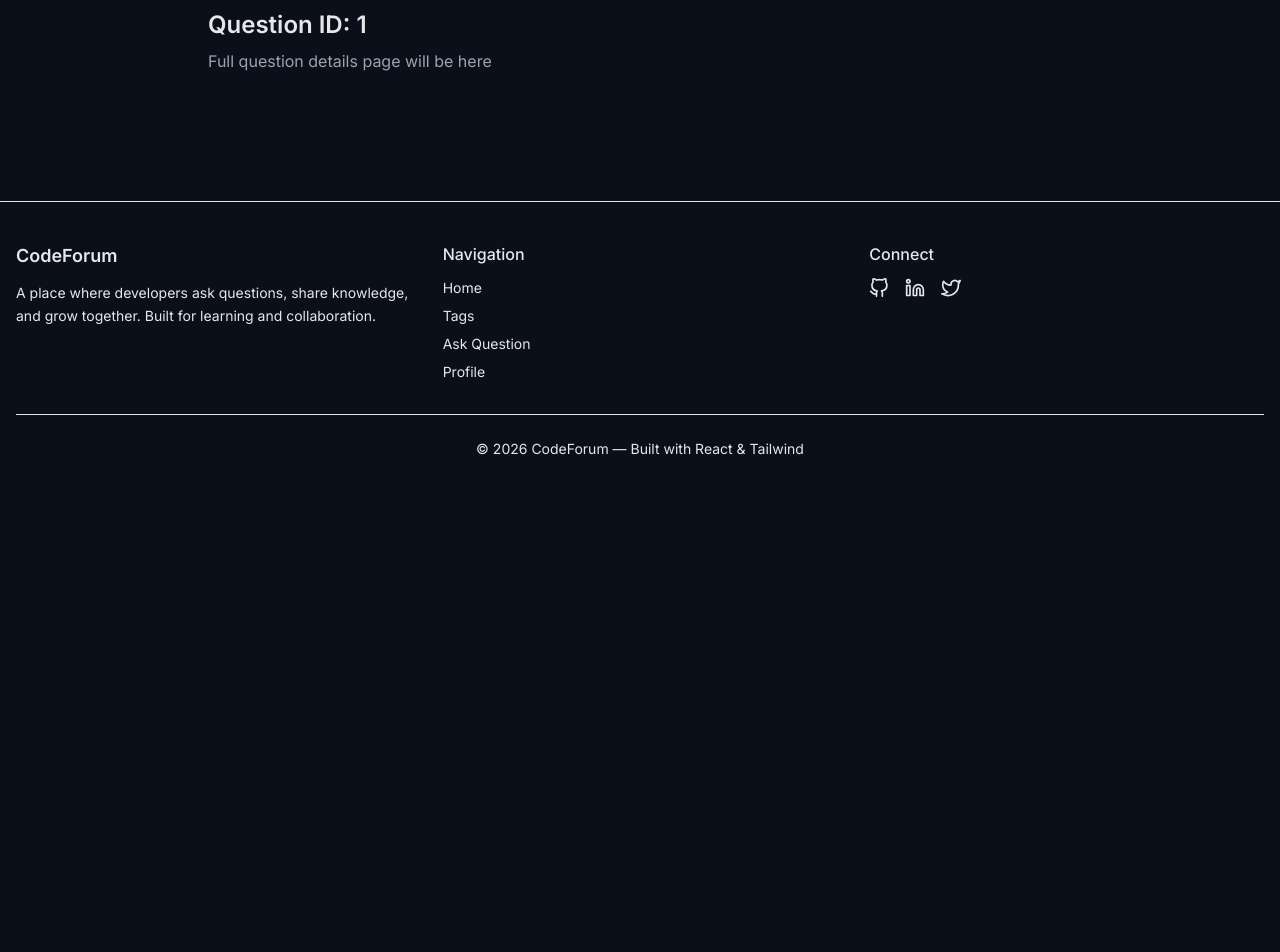
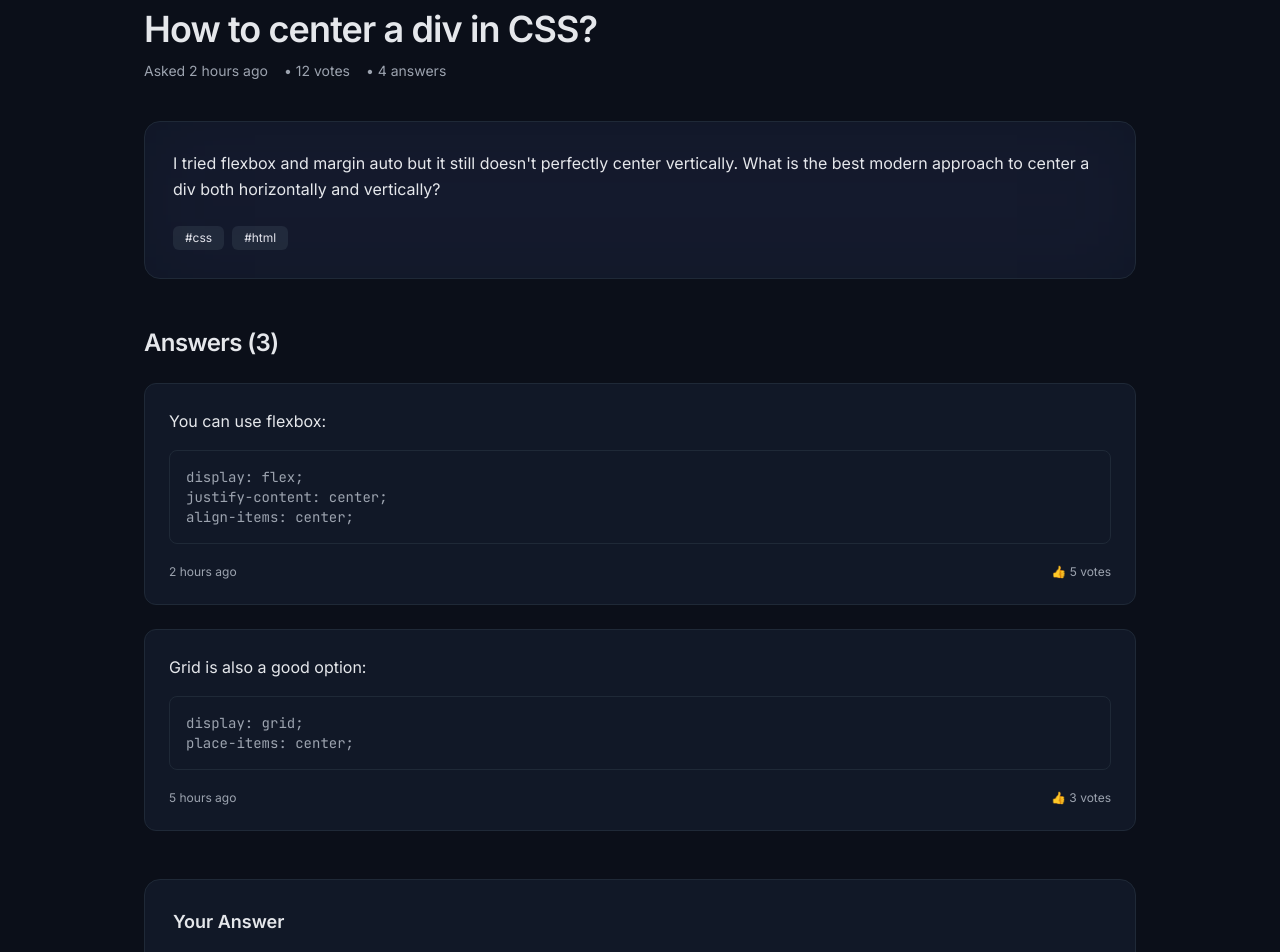
Before and after one commit to Deeproy007311/CodeForum, a React (Vite) app: page /question/1 in a window 1280 px wide. Shown: the part 120-1072 px from the top of the page. Before the commit the page ends 800 px from the top, so only its background shows below. Built offline with nearby package versions, Linux system fonts and the light colour scheme.

Commit message:
added question comment and answer

```diff
--- a/src/App.jsx
+++ b/src/App.jsx
@@ -3,8 +3,8 @@ import { Home } from "./pages/Home";
 import { AppLayout } from "./components/layout/AppLayout";
 import { Ask } from "./pages/Ask";
 import { Tags } from "./pages/Tags";
-import { QuestionDetails } from "./components/questions/QuestionDetails";
 import { TagDetails } from "./components/tags/TagDetails";
+import { QuestionDetails } from "./pages/QuestionDetails";
 
 const App = () => {
   const router = createBrowserRouter([
--- a/src/components/questions/QuestionDetails.jsx
+++ /dev/null
@@ -1,14 +0,0 @@
-import { useParams } from "react-router-dom";
-
-export const QuestionDetails = () => {
-  const { id } = useParams();
-
-  return (
-    <div className="max-w-4xl mx-auto px-4 py-16">
-      <h1 className="text-2xl font-semibold">Question ID: {id}</h1>
-      <p className="text-subtext mt-2">
-        Full question details page will be here
-      </p>
-    </div>
-  );
-};
--- /dev/null
+++ b/src/pages/QuestionDetails.jsx
@@ -0,0 +1,117 @@
+import { useParams } from "react-router-dom";
+
+export const QuestionDetails = () => {
+  const { id } = useParams();
+
+  return (
+    <div className="max-w-5xl mx-auto px-4 py-16">
+
+      {/* 🔥 HEADER */}
+      <div className="mb-10">
+        <h1 className="text-3xl md:text-4xl font-semibold leading-tight tracking-tight">
+          How to center a div in CSS?
+        </h1>
+
+        <div className="flex gap-4 text-sm text-subtext mt-3">
+          <span>Asked 2 hours ago</span>
+          <span>• 12 votes</span>
+          <span>• 4 answers</span>
+        </div>
+      </div>
+
+      {/* 🔥 QUESTION CARD */}
+      <div className="relative bg-panel border border-line rounded-2xl p-7 mb-12 overflow-hidden">
+
+        {/* Glow */}
+        <div className="absolute inset-0 opacity-30 pointer-events-none">
+          <div className="absolute inset-0 bg-accent/10 blur-2xl" />
+        </div>
+
+        <p className="relative text-base leading-relaxed text-textMain">
+          I tried flexbox and margin auto but it still doesn't perfectly center
+          vertically. What is the best modern approach to center a div both
+          horizontally and vertically?
+        </p>
+
+        {/* Tags */}
+        <div className="flex flex-wrap gap-2 mt-6">
+          <span className="bg-soft px-3 py-1 rounded-md text-xs hover:bg-accent/20 transition">
+            #css
+          </span>
+          <span className="bg-soft px-3 py-1 rounded-md text-xs hover:bg-accent/20 transition">
+            #html
+          </span>
+        </div>
+      </div>
+
+      {/* 🔥 ANSWERS HEADER */}
+      <div className="flex items-center justify-between mb-6">
+        <h2 className="text-2xl font-semibold tracking-tight">
+          Answers (3)
+        </h2>
+      </div>
+
+      {/* 🔥 ANSWERS LIST */}
+      <div className="space-y-6 mb-12">
+
+        {/* Answer Card */}
+        <div className="bg-panel border border-line rounded-xl p-6 hover:border-accent/40 transition">
+
+          <p className="text-textMain leading-relaxed">
+            You can use flexbox:
+          </p>
+
+          <div className="mt-4 bg-base border border-line rounded-lg p-4 text-sm font-mono text-subtext">
+            display: flex;<br />
+            justify-content: center;<br />
+            align-items: center;
+          </div>
+
+          <div className="flex justify-between items-center mt-5 text-xs text-subtext">
+            <span>2 hours ago</span>
+            <span>👍 5 votes</span>
+          </div>
+        </div>
+
+        {/* Answer Card */}
+        <div className="bg-panel border border-line rounded-xl p-6 hover:border-accent/40 transition">
+
+          <p className="text-textMain leading-relaxed">
+            Grid is also a good option:
+          </p>
+
+          <div className="mt-4 bg-base border border-line rounded-lg p-4 text-sm font-mono text-subtext">
+            display: grid;<br />
+            place-items: center;
+          </div>
+
+          <div className="flex justify-between items-center mt-5 text-xs text-subtext">
+            <span>5 hours ago</span>
+            <span>👍 3 votes</span>
+          </div>
+        </div>
+
+      </div>
+
+      {/* 🔥 ANSWER FORM */}
+      <div className="bg-panel border border-line rounded-2xl p-7">
+
+        <h3 className="text-lg font-semibold mb-4">
+          Your Answer
+        </h3>
+
+        <textarea
+          rows="5"
+          placeholder="Write your answer..."
+          className="w-full bg-base border border-line rounded-xl px-4 py-3 text-sm outline-none focus:border-accent transition resize-none"
+        />
+
+        <button className="mt-5 bg-accent hover:bg-accentHover px-6 py-3 rounded-xl font-medium transition">
+          Post Answer
+        </button>
+
+      </div>
+
+    </div>
+  );
+};
```
